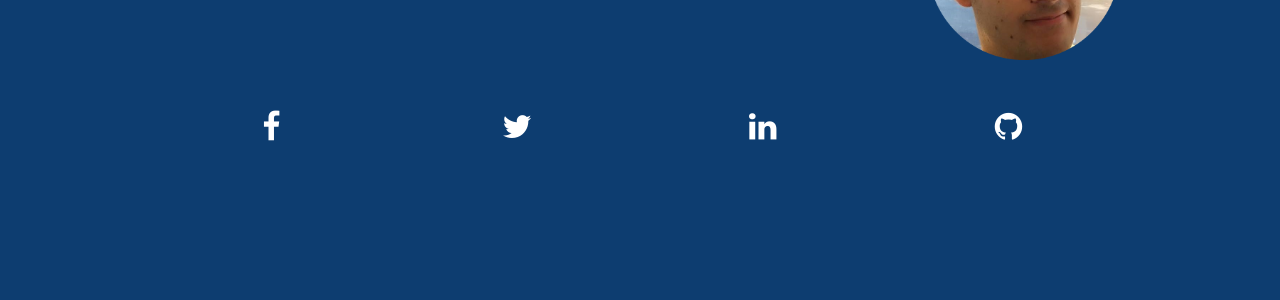
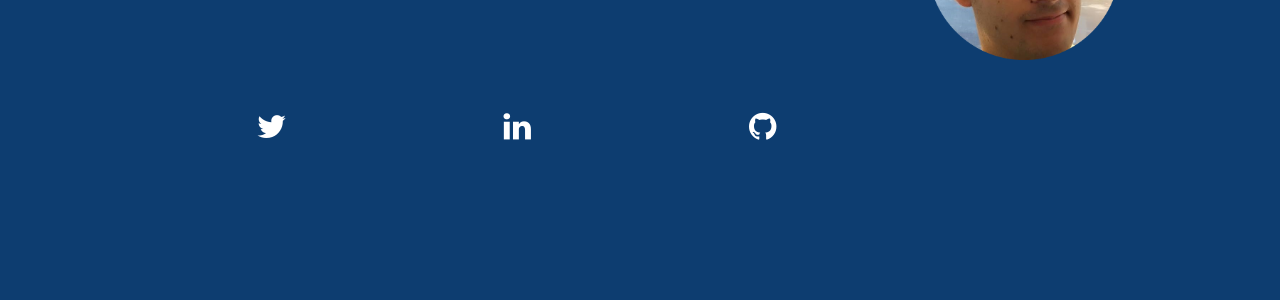
Before and after one commit to aaronsky/aaronsky, a Jekyll site: the page built from index.html, in a window 1280 px wide. Shown: the part 276-576 px from the top of the page. Built offline with Jekyll 4.4.1, drawn with Linux system fonts in a browser that asks for light colours; emoji names are drawn with the system emoji font.

```diff
--- a/_includes/social.html
+++ b/_includes/social.html
@@ -1,14 +1,14 @@
 <div class="social">
+    <!-- <div class="social_item">
+        <a href="https://www.facebook.com/{{site.owner.facebook}}" title="Find me on Facebook" class="button_social button-outline"><i class="fa fa-facebook"></i></a>
+    </div> -->
     <div class="social_item">
-        <a href="https://www.facebook.com/{{site.owner.facebook}}" title="My Facebook!" class="button_social button-outline"><i class="fa fa-facebook"></i></a>
+        <a href="https://twitter.com/{{site.owner.twitter}}" title="Find me on Twitter" class="button_social button-outline"><i class="fa fa-twitter"></i></a>
     </div>
     <div class="social_item">
-        <a href="https://twitter.com/{{site.owner.twitter}}" title="My Twitter!" class="button_social button-outline"><i class="fa fa-twitter"></i></a>
+        <a href="http://www.linkedin.com/pub/aaron-sky/81/930/605/" title="Find me on LinkedIn" class="button_social button-outline"><i class="fa fa-linkedin"></i></a>
     </div>
     <div class="social_item">
-        <a href="http://www.linkedin.com/pub/aaron-sky/81/930/605/" title="My LinkedIn!" class="button_social button-outline"><i class="fa fa-linkedin"></i></a>
-    </div>
-    <div class="social_item">
-        <a href="https://github.com/{{site.owner.github}}" title="My GitHub!" class="button_social button-outline"><i class="fa fa-github"></i></a>
+        <a href="https://github.com/{{site.owner.github}}" title="Find me on GitHub" class="button_social button-outline"><i class="fa fa-github"></i></a>
     </div>
 </div>
```
Also changed, not shown: .bin/deploy.rb, 1 other file.
